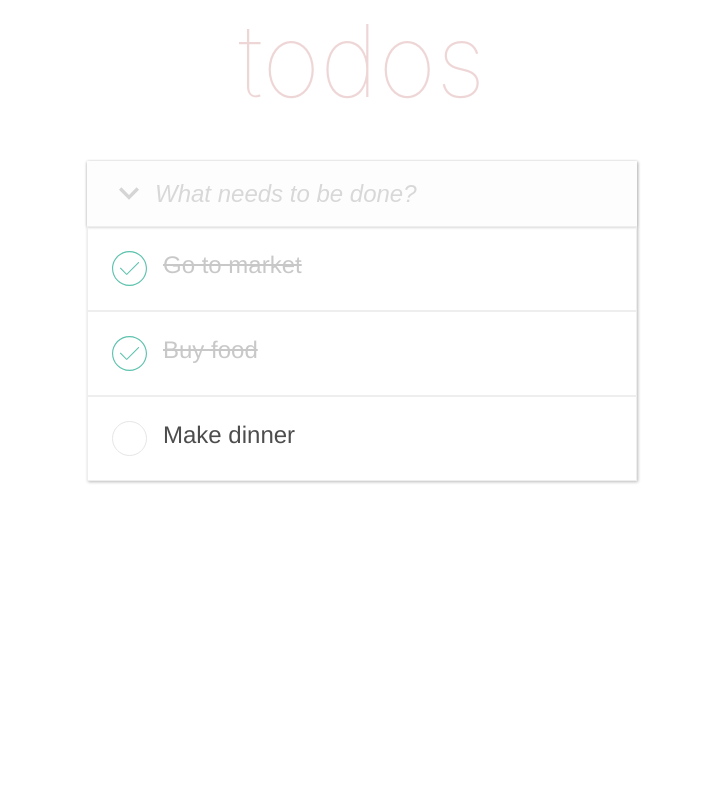
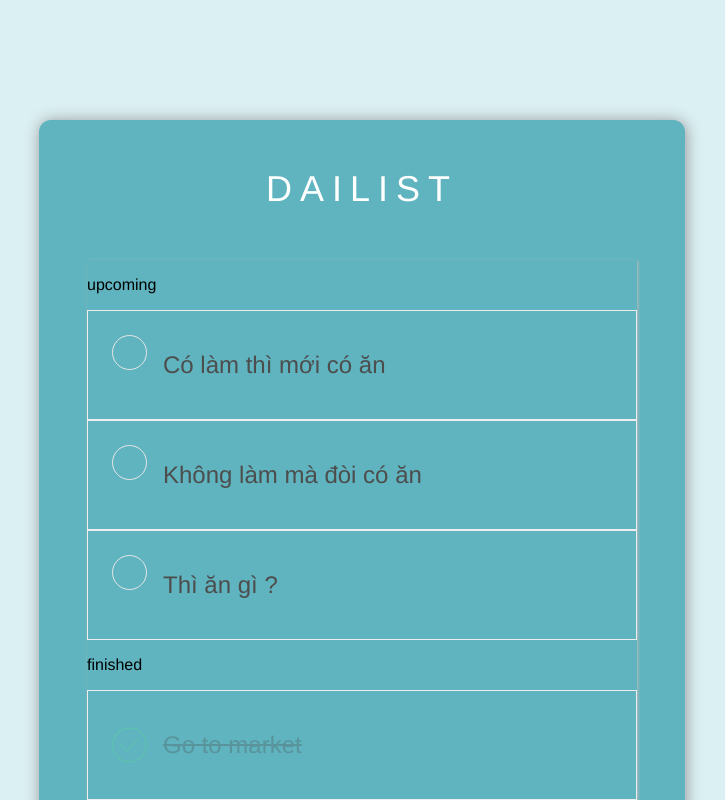
Before and after one commit to lamnehihi/todo-list-mobile, a React (Create React App) app: page / in a window 1280 px wide. Shown: the top 800 px of the page, without its empty margins (278-1003 px from the left). Built offline with nearby package versions, Linux system fonts and the light colour scheme.

Commit message:
Two section upcoming and finised

```diff
--- a/src/App.css
+++ b/src/App.css
@@ -1,11 +1,11 @@
 h1 {
-  font-size: 100px;
-  color: rgba(154, 0, 0, 0.159);
+  color: rgb(255, 255, 255);
+  margin: 0;
   width: 100%;
-  font-size: 100px;
-  font-weight: 100;
+  font-size: 36px;
+  font-weight: 300;
   text-align: center;
-  margin: 0;
+  letter-spacing: .5rem;
 }
 
 p {
@@ -17,10 +17,18 @@ p {
     margin: 0;
 }
 
+.container {
+  margin-top: 15vh;
+  border-radius: 12px;
+  background-color: #5FB4BF;
+  padding: 3rem;
+  margin-bottom: 15vh;
+  box-shadow: 1px 1px 15px rgb(148, 148, 148);
+}
+
 .App {
-  text-align: center;
   box-shadow: 1px 1px 3px rgb(186, 186, 186);
-  margin-top: 5vh;
+  margin-top: 50px;
 }
 
 .App .input {
@@ -51,3 +59,15 @@ p {
   width: 20px;
   margin: 0rem 1rem 0rem 2rem;
 }
+
+.App .section {
+  display: flex;
+  flex-direction: column;
+}
+
+.App .section span {
+  margin: 1rem 0rem;
+}
+
+.App .upcoming .todos {
+}
--- a/src/App.js
+++ b/src/App.js
@@ -12,7 +12,10 @@ class App extends Component {
       todoItems: [
         { title: "Go to market", isComplete: true },
         { title: "Buy food", isComplete: true },
-        { title: "Make dinner" },
+        { title: "Work out", isComplete: true },
+        { title: "Có làm thì mới có ăn" },
+        { title: "Không làm mà đòi có ăn" },
+        { title: "Thì ăn gì ?" },
       ],
     };
 
@@ -56,7 +59,7 @@ class App extends Component {
       if (value === "") return;
       if (value.trim() === "") return;
       this.setState({
-        newItem : '',
+        newItem: "",
         todoItems: [{ title: value.trim() }, ...this.state.todoItems],
       });
       event.target.value = "";
@@ -65,18 +68,51 @@ class App extends Component {
 
   onChange(event) {
     this.setState({
-      newItem : event.target.value
+      newItem: event.target.value,
     });
   }
 
   render() {
     const todoItems = this.state.todoItems;
     return (
-      <div>
-        <h1>todos</h1>
+      <div className="container">
+        <h1>DAILIST</h1>
         <div className="App">
+          <div className="upcoming section">
+            <span>upcoming</span>
+            <div className="todos">
+              {todoItems.length > 0 &&
+                todoItems
+                  .filter((item) => !item.isComplete)
+                  .map((item, index) => (
+                    <TodoItem
+                      key={index}
+                      item={item}
+                      onClick={this.itemClick(item)}
+                      onClickDelete={this.itemDelete(item)}
+                    />
+                  ))}
+            </div>
+          </div>
+          <div className="finished section">
+            <span>finished</span>
+            <div className="todos">
+              {todoItems.length > 0 &&
+                todoItems
+                  .filter((item) => item.isComplete)
+                  .map((item, index) => (
+                    <TodoItem
+                      key={index}
+                      item={item}
+                      onClick={this.itemClick(item)}
+                      onClickDelete={this.itemDelete(item)}
+                    />
+                  ))}
+            </div>
+          </div>
+          {todoItems.length === 0 && <p>Nothing here!</p>}
           <div className="input">
-            <img src={downArrow}/>
+            <img src={downArrow} />
             <input
               type="text"
               placeholder="What needs to be done?"
@@ -85,16 +121,6 @@ class App extends Component {
               onKeyUp={this.addItem}
             ></input>
           </div>
-          {todoItems.length > 0 &&
-            todoItems.map((item, index) => (
-              <TodoItem
-                key={index}
-                item={item}
-                onClick={this.itemClick(item)}
-                onClickDelete={this.itemDelete(item)}
-              />
-            ))}
-          {todoItems.length === 0 && <p>Nothing here!</p>}
         </div>
       </div>
     );
--- a/src/index.css
+++ b/src/index.css
@@ -1,13 +1,13 @@
 body {
   margin: 0;
-  font-family: -apple-system, BlinkMacSystemFont, 'Segoe UI', 'Roboto', 'Oxygen',
-    'Ubuntu', 'Cantarell', 'Fira Sans', 'Droid Sans', 'Helvetica Neue',
+  font-family: 'Helvetica Neue', Helvetica, Arial, sans-serif,
     sans-serif;
   -webkit-font-smoothing: antialiased;
   -moz-osx-font-smoothing: grayscale;
   display: flex;
   justify-content: center;
   font-weight: 300;
+  background-color: #DBF0F3;
 }
 
 code {
```
